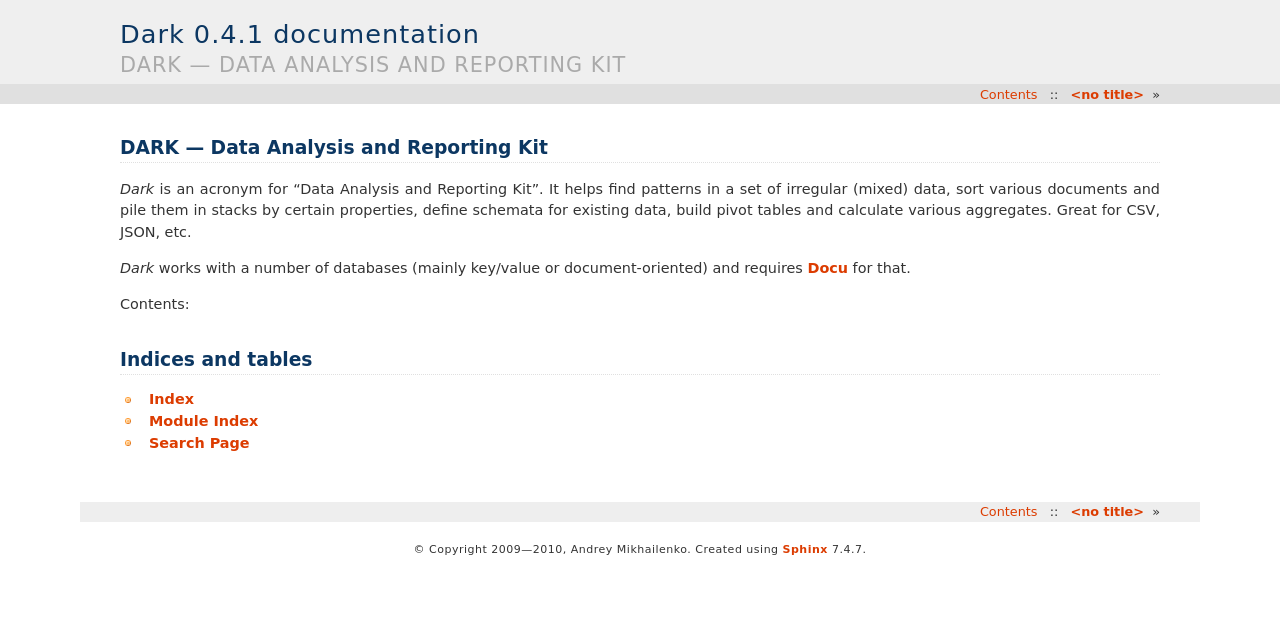
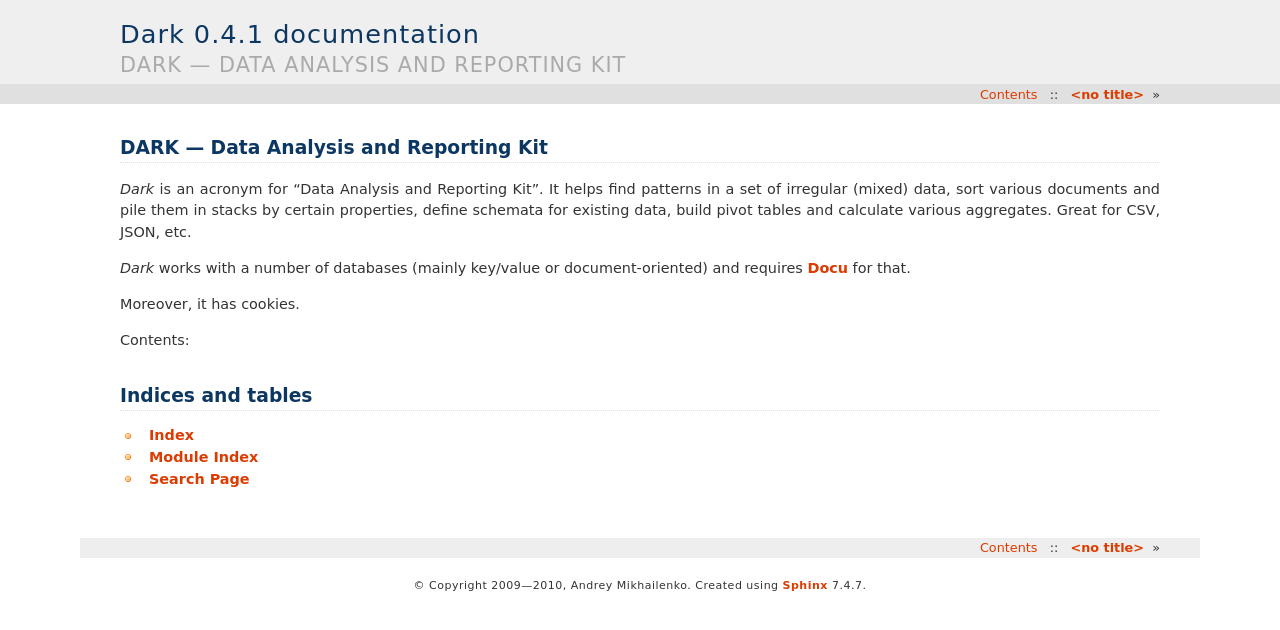
Before and after one commit to neithere/dark, a Sphinx documentation site: the page built from doc/index.rst, in a window 1280 px wide. Shown: the top 630 px of the page. Built offline with Sphinx 7.4.7, drawn with Linux system fonts in a browser that asks for light colours.

Commit message:
Added note on cookies which are abound on the dark side.

```diff
--- a/doc/index.rst
+++ b/doc/index.rst
@@ -13,6 +13,8 @@ pivot tables and calculate various aggregates. Great for CSV, JSON, etc.
 
 `Dark` works with a number of databases (mainly key/value or document-oriented)
 and requires `Docu`_ for that.
+
+Moreover, it has cookies.
 
 .. _Docu: http://pypi.python.org/pypi/docu
 
```
Also changed, not shown: 1 other file.
